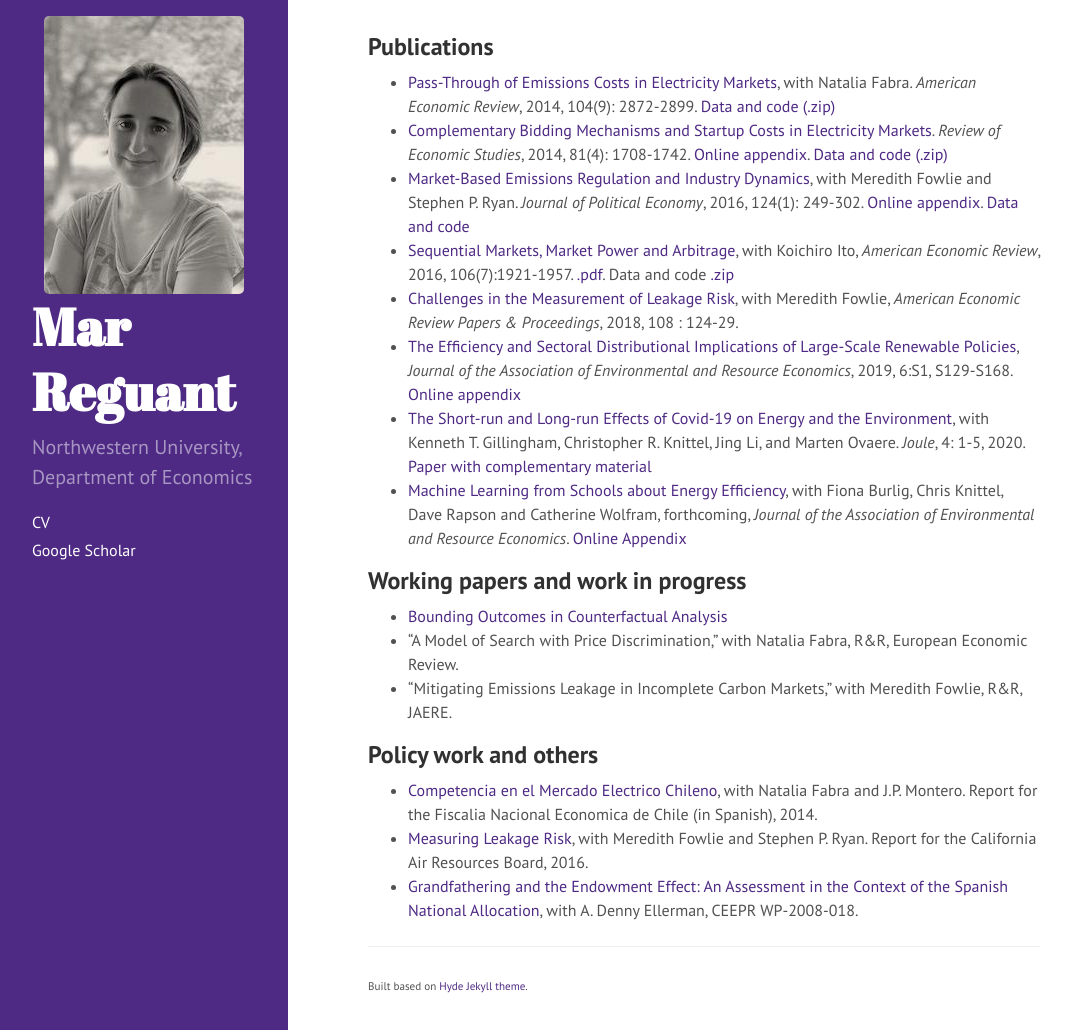
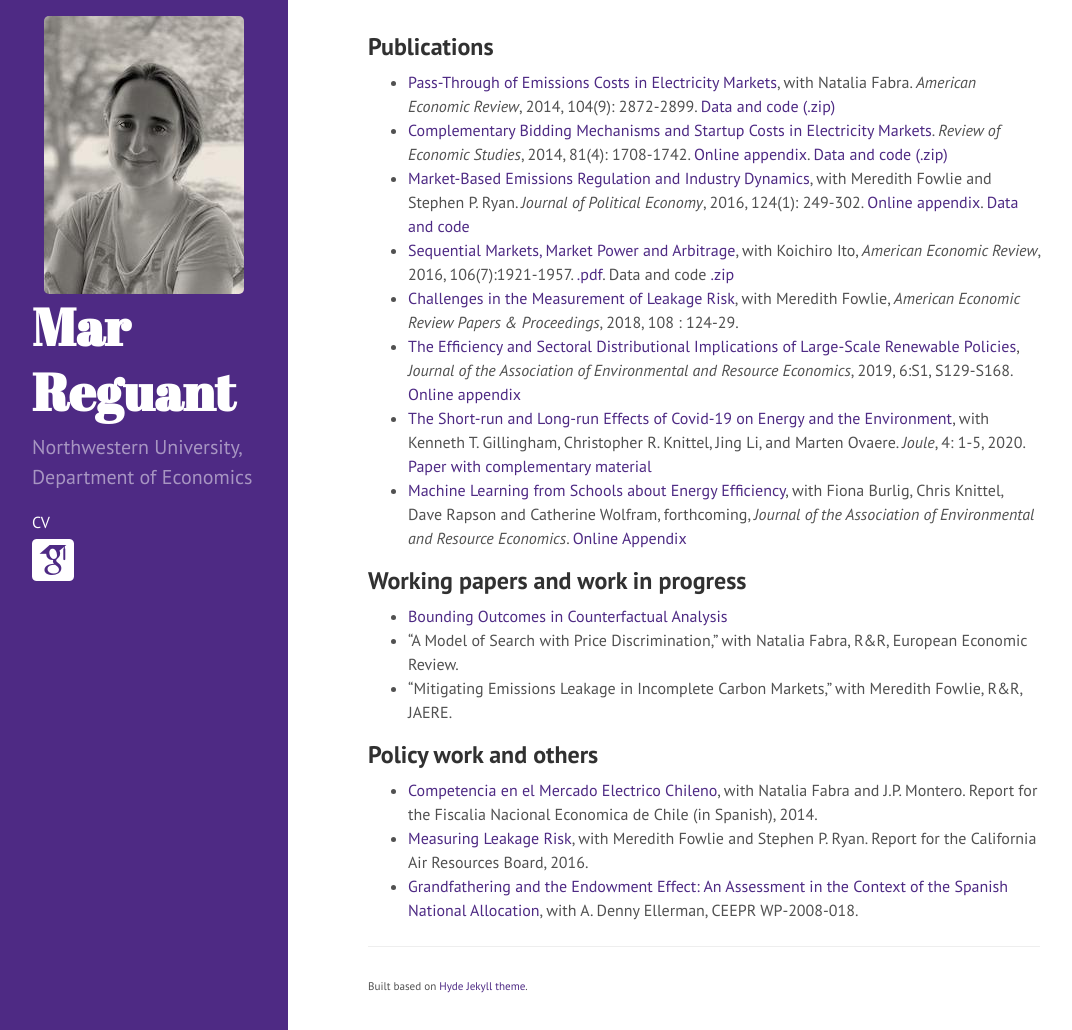
Before and after one commit to mreguant/mreguant.github.io, a Jekyll site: the page built from index.md, in a window 1280 px wide and 1030 px high. Shown: the whole window, without its empty margins (0-1072 px from the left). Built offline with Jekyll 4.4.1, drawn with Linux system fonts in a browser that asks for light colours; some web fonts are replaced.

Commit message:
Update sidebar.html

```diff
--- a/_includes/sidebar.html
+++ b/_includes/sidebar.html
@@ -12,7 +12,7 @@
 
     <nav class="sidebar-nav">
       <a class="sidebar-nav-item" href="https://sites.google.com/site/marreguant/vita.pdf?attredirects=0">CV</a>
-      <a class="sidebar-nav-item" href="https://scholar.google.com/citations?user=glc6COYAAAAJ&hl=en">Google Scholar</a>
+      <a class="sidebar-nav-item" href="https://scholar.google.com/citations?user=glc6COYAAAAJ&hl=en"><i class="ai ai-google-scholar-square ai-3x"></i></a>
 
       {% comment %}
         The code below dynamically generates a sidebar nav of pages with
```
